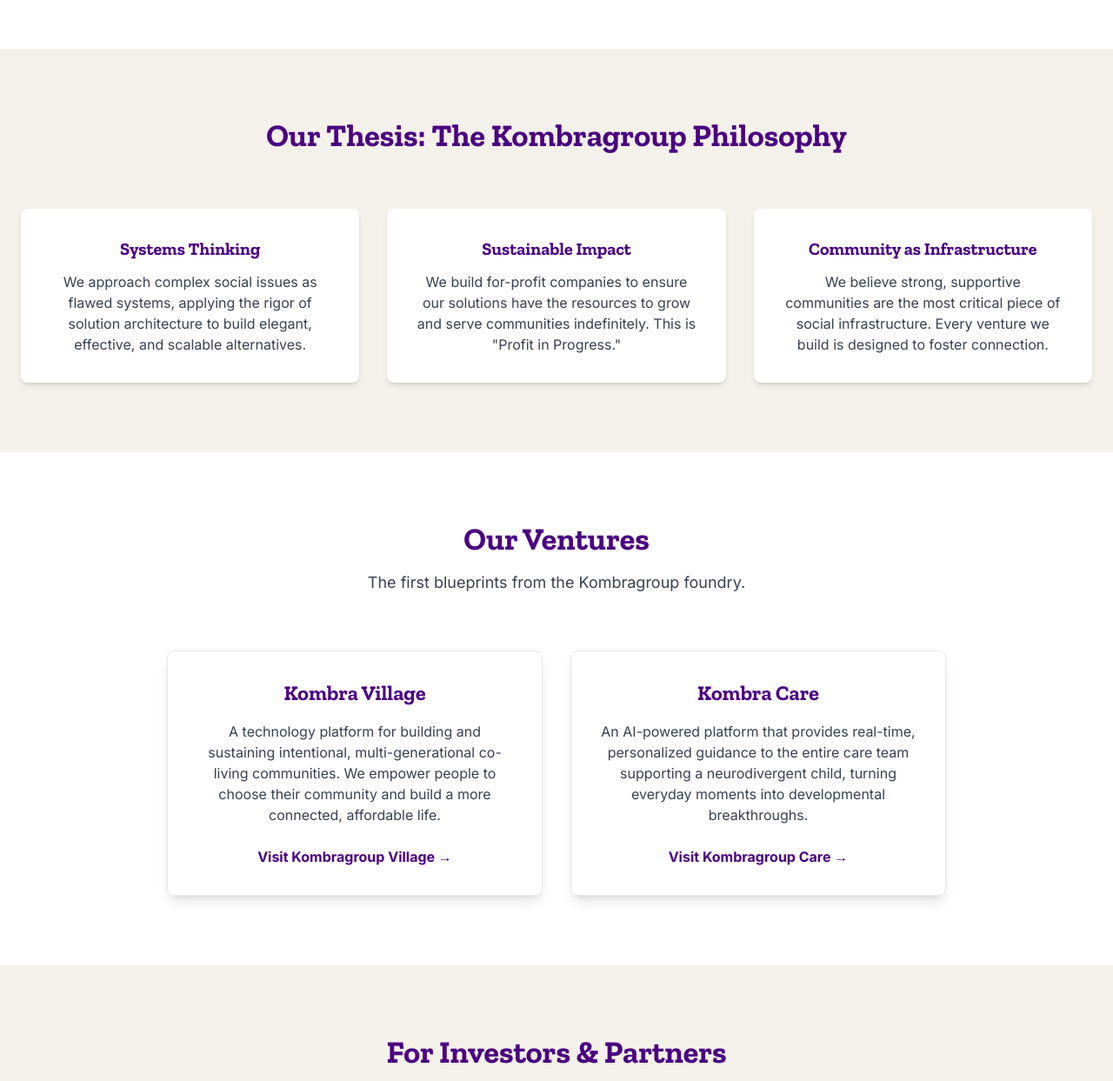
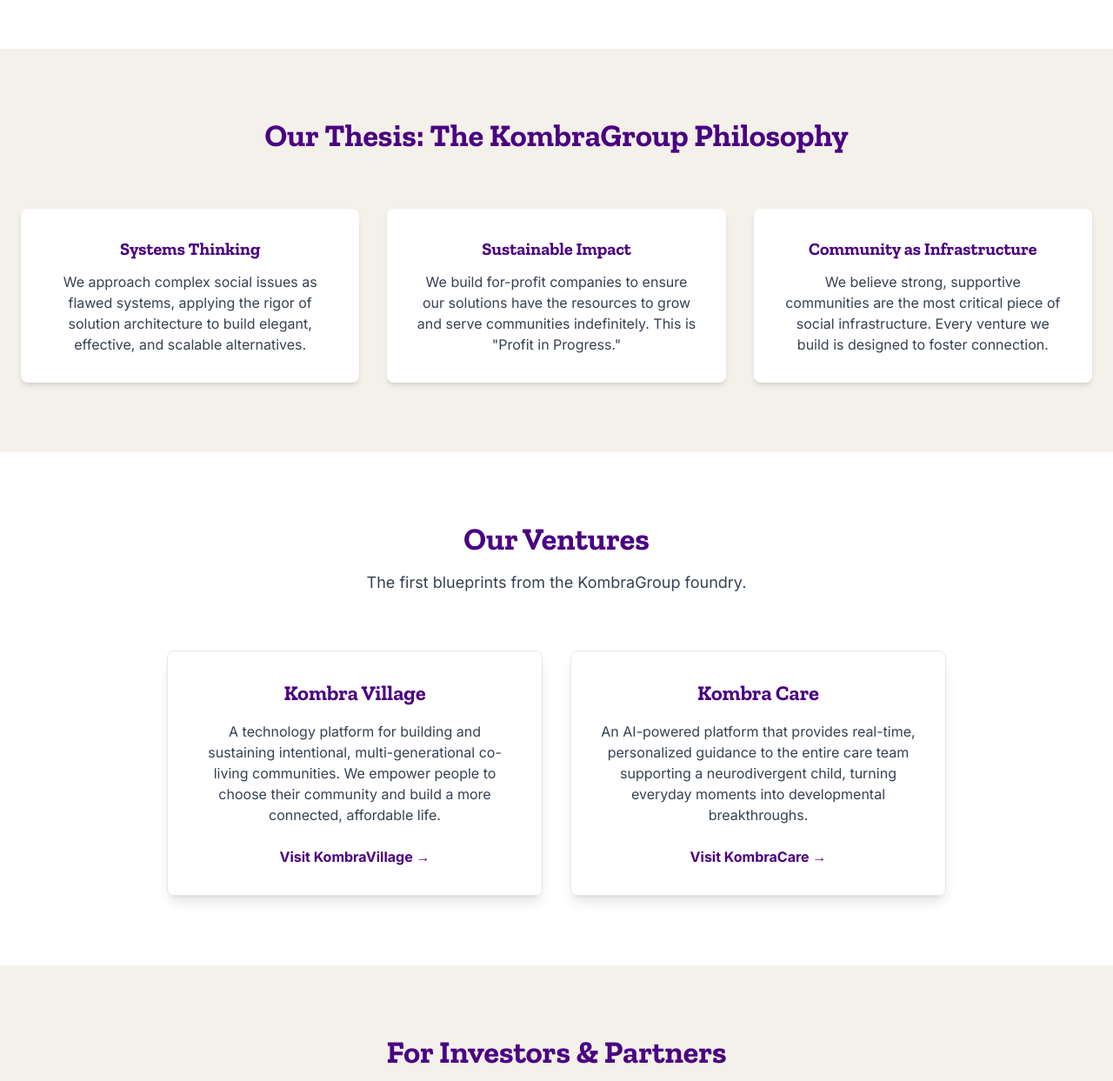
Before and after one commit to michellebangura/kombragroup-site, a plain HTML site: page index.html in a window 1280 px wide. Shown: the part 440-1683 px from the top of the page at 87% size. Drawn offline with nearby package versions, Linux system fonts and the light colour scheme.

Commit message:
Update index.html

```diff
--- a/index.html
+++ b/index.html
@@ -41,7 +41,7 @@
         <section id="thesis" class="py-20">
             <div class="container mx-auto px-6">
                 <div class="text-center mb-16">
-                    <h2 class="font-brand text-3xl md:text-4xl font-bold text-primary">Our Thesis: The Kombragroup Philosophy</h2>
+                    <h2 class="font-brand text-3xl md:text-4xl font-bold text-primary">Our Thesis: The KombraGroup Philosophy</h2>
                 </div>
                 <div class="grid md:grid-cols-3 gap-8 text-center">
                     <div class="bg-white p-8 rounded-lg shadow-md">
@@ -64,18 +64,18 @@
             <div class="container mx-auto px-6">
                 <div class="text-center mb-16">
                     <h2 class="font-brand text-3xl md:text-4xl font-bold text-primary">Our Ventures</h2>
-                    <p class="mt-4 text-lg text-gray-700">The first blueprints from the Kombragroup foundry.</p>
+                    <p class="mt-4 text-lg text-gray-700">The first blueprints from the KombraGroup foundry.</p>
                 </div>
                 <div class="grid md:grid-cols-2 gap-8 max-w-4xl mx-auto">
                     <div class="border border-gray-200 rounded-lg p-8 text-center shadow-lg hover:shadow-xl transition-shadow duration-300">
                         <h3 class="font-brand text-2xl font-bold text-primary">Kombra Village</h3>
                         <p class="mt-4 text-gray-700">A technology platform for building and sustaining intentional, multi-generational co-living communities. We empower people to choose their community and build a more connected, affordable life.</p>
-                        <a href="https://kombravillage.com" target="_blank" class="mt-6 inline-block text-primary font-semibold hover:underline">Visit Kombragroup Village →</a>
+                        <a href="https://kombravillage.com" target="_blank" class="mt-6 inline-block text-primary font-semibold hover:underline">Visit KombraVillage →</a>
                     </div>
                     <div class="border border-gray-200 rounded-lg p-8 text-center shadow-lg hover:shadow-xl transition-shadow duration-300">
                         <h3 class="font-brand text-2xl font-bold text-primary">Kombra Care</h3>
                         <p class="mt-4 text-gray-700">An AI-powered platform that provides real-time, personalized guidance to the entire care team supporting a neurodivergent child, turning everyday moments into developmental breakthroughs.</p>
-                        <a href="https://kombracare.com" target="_blank" class="mt-6 inline-block text-primary font-semibold hover:underline">Visit Kombragroup Care →</a>
+                        <a href="https://kombracare.com" target="_blank" class="mt-6 inline-block text-primary font-semibold hover:underline">Visit KombraCare →</a>
                     </div>
                 </div>
             </div>
@@ -110,7 +110,7 @@
 
     <footer class="bg-gray-800 text-white py-8">
         <div class="container mx-auto px-6 text-center">
-            <p>&copy; 2025 Kombragroup, Inc. A new blueprint for social progress.</p>
+            <p>&copy; 2025 KombraGroup, Inc. A new blueprint for social progress.</p>
         </div>
     </footer>
 </body>
```
